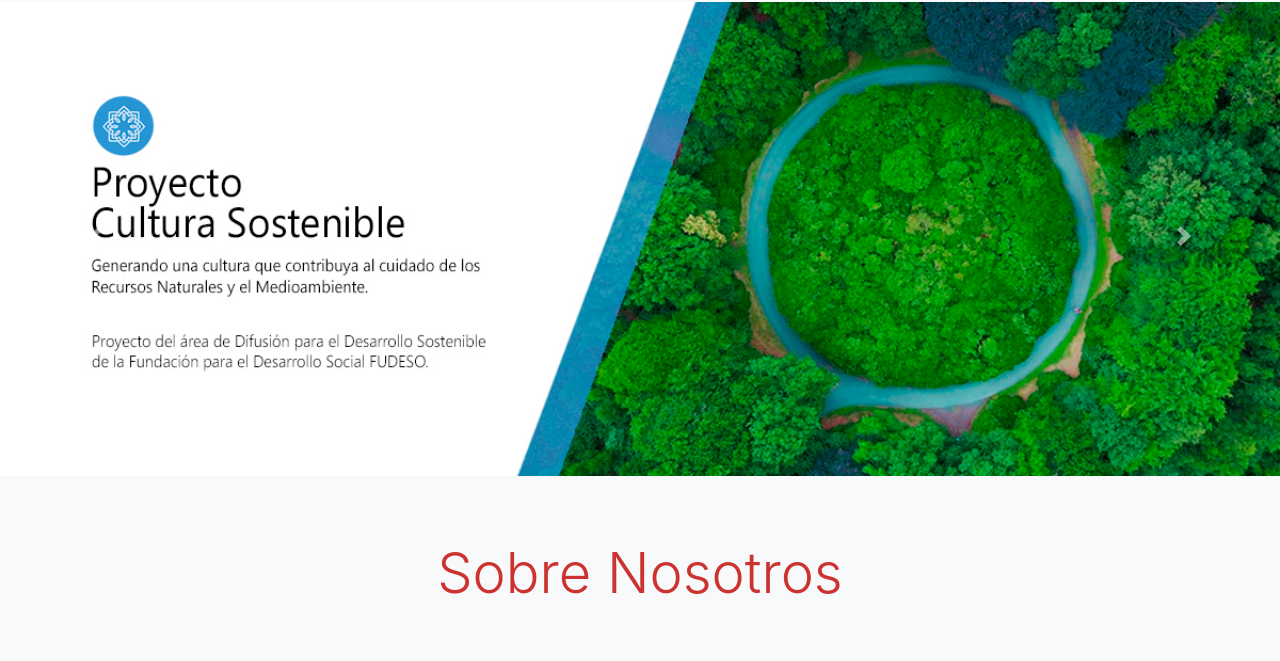
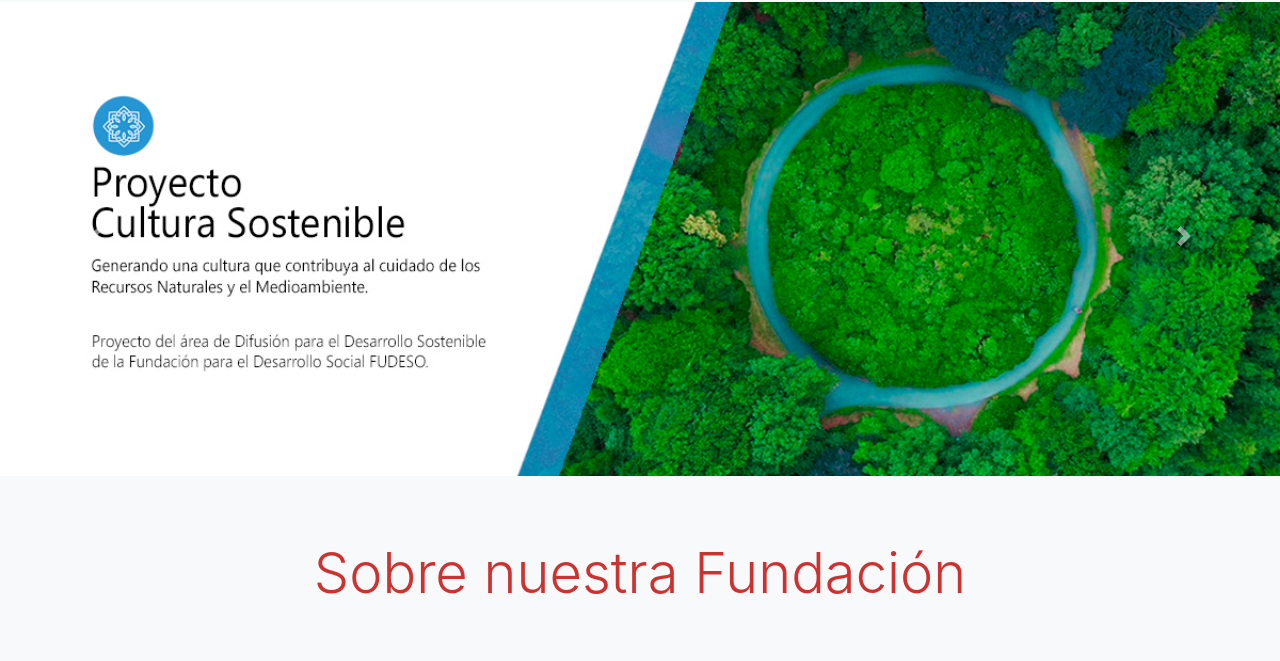
Before and after one commit to sorayasm/fudeso, a website: page index.html in a window 1280 px wide. Shown: the part 124-785 px from the top of the page. Drawn offline with nearby package versions, Linux system fonts and the light colour scheme.

Commit message:
home css

```diff
--- a/index.html
+++ b/index.html
@@ -91,7 +91,7 @@
          <!-- About -->
         <section id="about" class="row bg-light">
             <div class="col-12">
-                <h2 class="display-4 animated text-primary text-center">Sobre Nosotros</h2>
+                <h2 class="display-4 animated text-primary text-center">Sobre nuestra Fundación</h2>
             </div>
             <div class="col-12 col-md-6 col-lg-6 p-fudeso lead align-self-center">
                 <p>La <b>Fundación para el Desarrollo Social (FUDESO)</b> es una organización sin fines de lucro presente en Chile, que tiene como misión trabajar para construir una Sociedad plena e íntegramente desarrollada, donde se consideren todas las dimensiones del ser humano y su entorno.</p>
```
